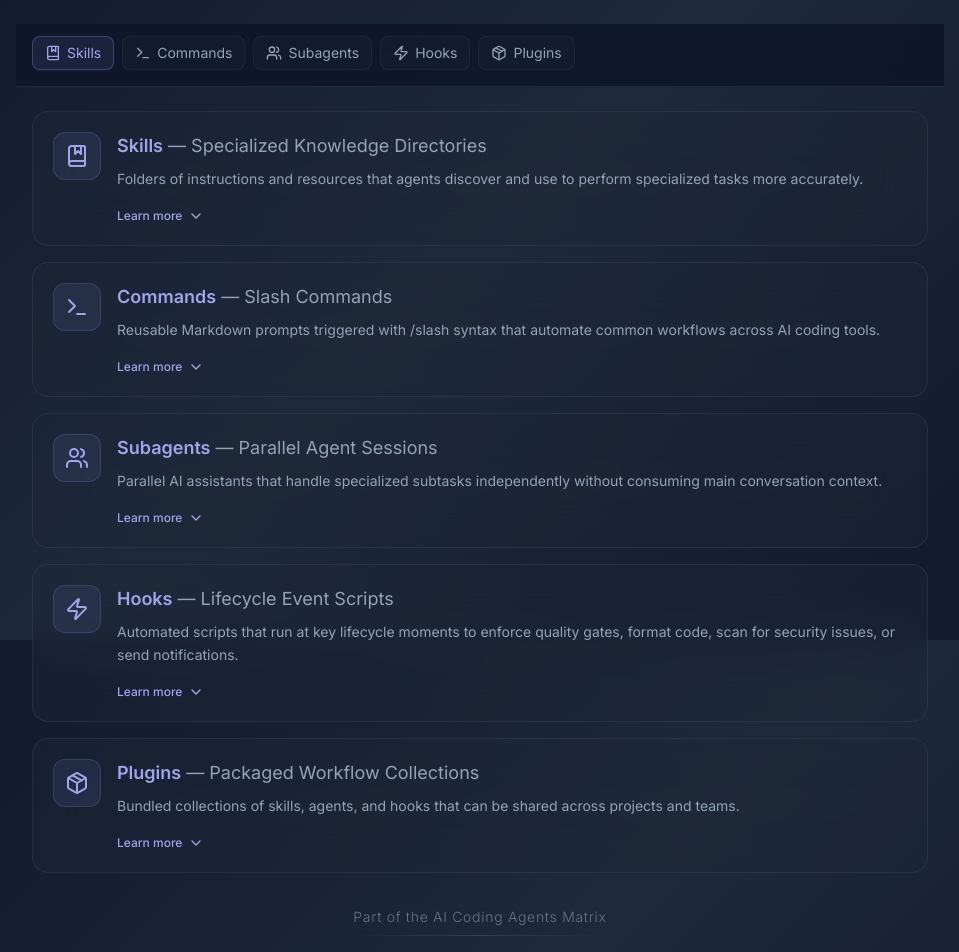
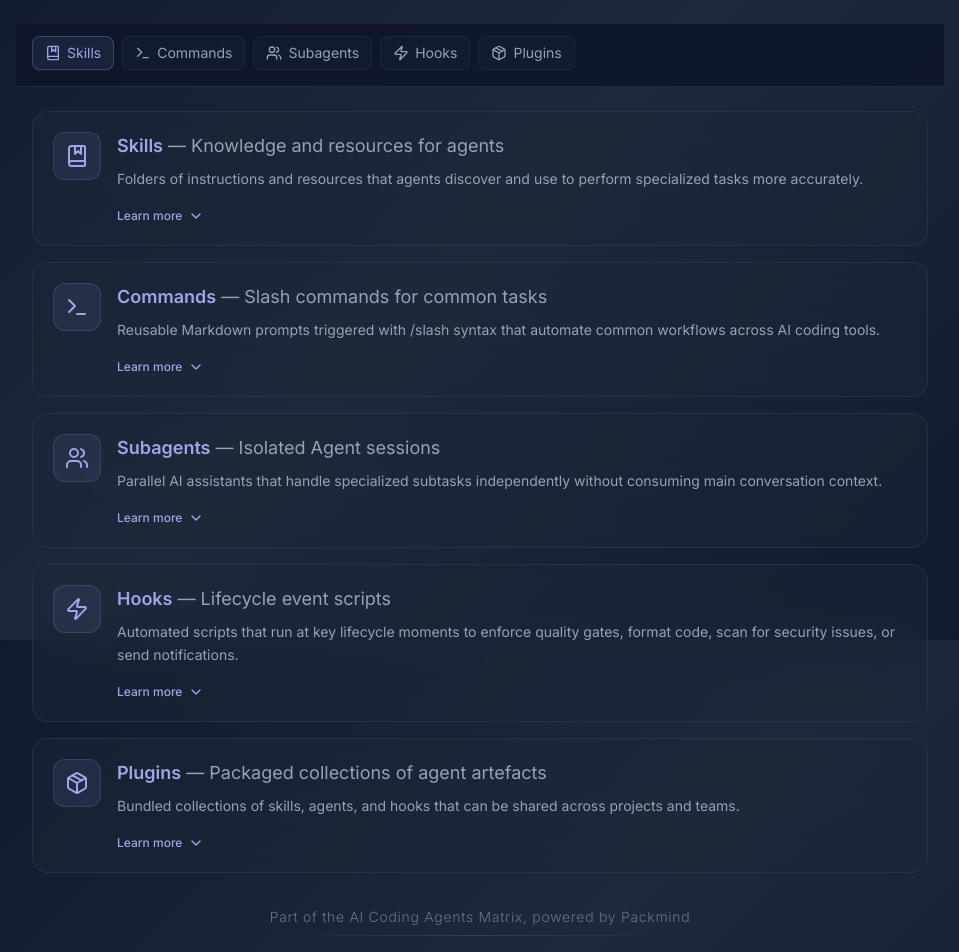
Before and after one commit to PackmindHub/coding-agents-matrix, a React (Vite) app: page /glossary in a window 1280 px wide. Shown: the part 160-1112 px from the top of the page, without its empty margins (160-1119 px from the left). Built offline with nearby package versions, Linux system fonts and the light colour scheme.

Commit message:
Improve glossary

```diff
--- a/src/components/GlossaryPage.jsx
+++ b/src/components/GlossaryPage.jsx
@@ -71,7 +71,7 @@ export default function GlossaryPage({ onChangelogOpen }) {
           <div className="mt-8 text-center">
             <div className="inline-block">
               <p className="text-slate-500 text-sm font-light tracking-wider">
-                Part of the AI Coding Agents Matrix
+                Part of the AI Coding Agents Matrix, powered by <a href={"https://packmind.com?utm_source=coding-agents-matrix"}>Packmind</a>
               </p>
               <div className="mt-2 h-px bg-gradient-to-r from-transparent via-slate-700 to-transparent"></div>
             </div>
--- a/src/data/glossary.js
+++ b/src/data/glossary.js
@@ -4,7 +4,7 @@ export const glossaryTerms = [
   {
     id: 'skills',
     term: 'Skills',
-    fullName: 'Specialized Knowledge Directories',
+    fullName: 'Knowledge and resources for agents',
     icon: BookMarked,
     description: 'Skills are markdown files (SKILL.md) with YAML frontmatter that give agents domain-specific expertise. Skills load automatically when contextually relevant—the agent detects when to activate them based on the current task. Key features include argument passing via $ARGUMENTS, tool restrictions to limit what the skill can do, and dynamic context injection using !`command` syntax.\n\nSkills can be user-invocable (triggered manually with /skill-name) or model-invocable (the agent decides when to use them). The description field in frontmatter helps the agent understand when activation is appropriate. The disable-model-invocation option restricts skills to manual triggering only.',
     summary: 'Folders of instructions and resources that agents discover and use to perform specialized tasks more accurately.',
@@ -29,7 +29,7 @@ When reviewing code, check for:
   {
     id: 'commands',
     term: 'Commands',
-    fullName: 'Slash Commands',
+    fullName: 'Slash commands for common tasks',
     icon: Terminal,
     description: 'Commands are reusable prompt templates stored as Markdown files that automate common workflows across AI coding assistants. Commands are triggered by typing a slash prefix (/) followed by the command name in the chat interface. Most tools support both project-specific commands (stored in the project directory) and global/personal commands (stored in the user\'s home directory).\n\nAdvanced features vary by tool but commonly include: argument passing (text typed after the command name), YAML frontmatter for metadata like descriptions and tool restrictions, and dynamic context injection to capture live system state before execution. Some tools also support team-shared commands for enterprise collaboration.',
     summary: 'Reusable Markdown prompts triggered with /slash syntax that automate common workflows across AI coding tools.',
@@ -86,7 +86,7 @@ When creating commits:
   {
     id: 'subagents',
     term: 'Subagents',
-    fullName: 'Parallel Agent Sessions',
+    fullName: 'Isolated Agent sessions',
     icon: Users,
     description: 'Subagents are specialized AI assistants that operate with their own context window, custom system prompt, and specific tool access. Subagents handle specialized subtasks independently without consuming the main conversation context. They can run in foreground (blocking until complete) or background (working independently) modes.\n\nMost AI coding tools provide built-in subagents for common tasks like code exploration, command execution, and browser automation. Users can also create custom subagents tailored to specific workflows. Benefits include context isolation for long-running tasks, parallel execution of multiple specialists, and cost efficiency through model routing.',
     summary: 'Parallel AI assistants that handle specialized subtasks independently without consuming main conversation context.',
@@ -153,7 +153,7 @@ Report findings by severity:
   {
     id: 'hooks',
     term: 'Hooks',
-    fullName: 'Lifecycle Event Scripts',
+    fullName: 'Lifecycle event scripts',
     icon: Zap,
     description: 'Hooks are shell commands or scripts that execute at specific lifecycle points in an agent\'s workflow, providing deterministic control over agent behavior. Common lifecycle events include:\n- Pre/Post tool execution (before/after a tool runs)\n- Session start/end\n- Shell command execution\n- File operations (read/write)\n- Notifications (when agent needs attention)\n\nHooks typically use exit codes or JSON responses to control flow: success allows the operation to proceed, while specific codes (like exit 2) block the operation and can send feedback to the agent. Matchers or filters target specific tools or operations. This enables quality gates, automatic code formatting, security scanning, and safety guardrails across different AI coding agents.',
     summary: 'Automated scripts that run at key lifecycle moments to enforce quality gates, format code, scan for security issues, or send notifications.',
@@ -162,7 +162,7 @@ Report findings by severity:
     examples: {
       'claude-code': {
         agentName: 'Claude Code',
-        title: '.claude/settings.json',
+        title: '~/.claude/settings.json',
         language: 'json',
         code: `{
   "hooks": {
@@ -228,7 +228,7 @@ Report findings by severity:
   {
     id: 'plugins',
     term: 'Plugins',
-    fullName: 'Packaged Workflow Collections',
+    fullName: 'Packaged collections of agent artefacts',
     icon: Package,
     description: 'Plugins are packages that bundle slash commands, specialised agents, MCP servers, and hooks into single installable units. A plugin\'s manifest lives at .claude-plugin/plugin.json. Skills within plugins are namespaced using the format /plugin-name:skill-name to avoid naming conflicts.\n\nPlugins can be distributed via marketplaces for broad adoption or loaded locally for development and testing. They enable teams to capture organizational knowledge and workflows in portable, version-controlled packages that work consistently across different projects and environments.',
     summary: 'Bundled collections of skills, agents, and hooks that can be shared across projects and teams.',
```
